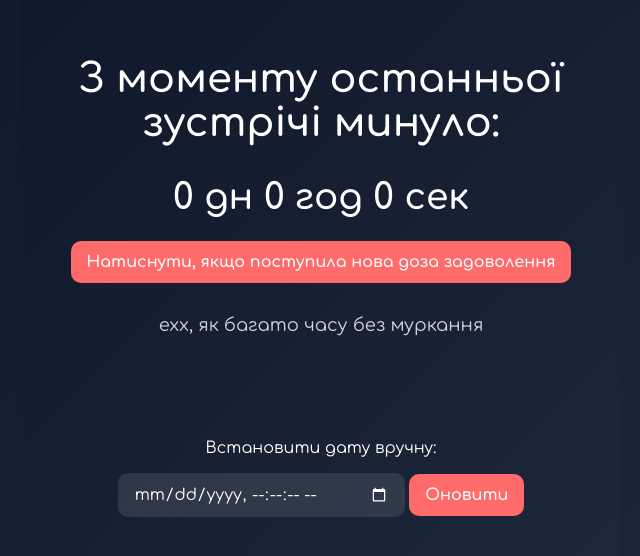
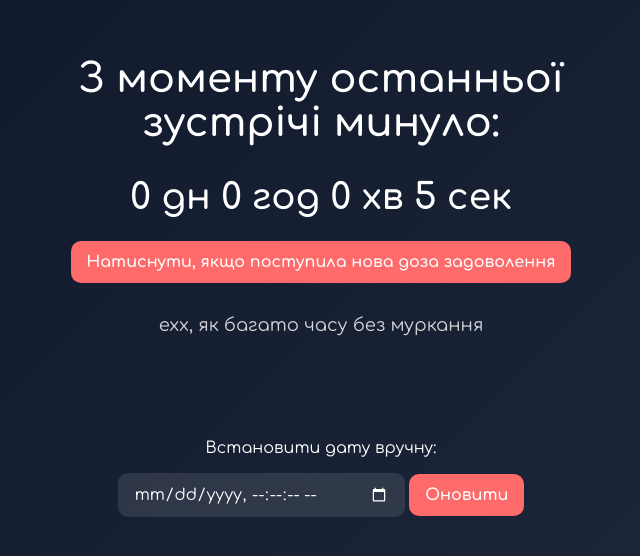
Before and after one commit to Annaa1209/murkannyaVasya, a plain HTML site: page index.html in a window 1280 px wide. Shown: the part 114-670 px from the top of the page, without its empty margins (319-959 px from the left). Drawn offline with Linux system fonts and the light colour scheme.

Commit message:
Update index.html

```diff
--- a/index.html
+++ b/index.html
@@ -10,31 +10,43 @@
       --bg: #0f172a;
       --accent: #ff6b6b;
     }
-    * {box-sizing: border-box;}
-    html, body {
+    * { box-sizing: border-box; }
+
+    html {
+      height: 100%;
+      margin: 0;
+    }
+
+    body {
       height: 100%;
       margin: 0;
       font-family: 'Comfortaa', sans-serif;
       background: linear-gradient(135deg, var(--bg), #1e293b);
       color: #fff;
-      display: flex;
+      display: flex;               /* flex only on body */
       justify-content: center;
       align-items: center;
     }
+
     .container {
+      position: relative;          /* ensures it stays above background */
+      z-index: 1;
       text-align: center;
       padding: 2rem;
       max-width: 600px;
     }
+
     h1 {
       font-size: clamp(24px, 5vw, 40px);
       margin-bottom: 2rem;
     }
+
     #counter {
       font-size: clamp(22px, 4vw, 36px);
       font-weight: 600;
       margin-bottom: 1.5rem;
     }
+
     .controls {
       display: flex;
       flex-direction: column;
@@ -42,33 +54,40 @@
       align-items: center;
       margin-bottom: 1.5rem;
     }
-    button, input[type="datetime-local"] {
+
+    button,
+    input[type="datetime-local"] {
       padding: 0.75rem 1rem;
       border: none;
       border-radius: 10px;
       font-size: 16px;
       font-family: inherit;
     }
+
     button {
       cursor: pointer;
       background: var(--accent);
       color: #fff;
       font-weight: 600;
     }
+
     input[type="datetime-local"] {
       background: rgba(255, 255, 255, 0.1);
       color: #fff;
       margin-top: 0.5rem;
     }
+
     input[type="datetime-local"]::-webkit-calendar-picker-indicator {
       filter: invert(1);
       cursor: pointer;
     }
+
     footer {
       margin-top: 1rem;
       font-size: 18px;
       opacity: 0.8;
     }
+
     label {
       display: block;
       margin-bottom: 0.5rem;
@@ -78,16 +97,14 @@
 <body>
   <div class="container">
     <h1>З моменту останньої зустрічі минуло:</h1>
-    <div id="counter">0 дн 0 год 0 сек</div>
+    <div id="counter">0 дн 0 год 0 хв 0 сек</div>
 
     <div class="controls">
       <button id="resetBtn">Натиснути, якщо поступила нова доза задоволення</button>
 
       <footer>ехх, як багато часу без муркання</footer>
-      <br/>
-      <br/>
-      <br/>
-      <br/>
+
+      <br/><br/><br/><br/>
       <div>
         <label for="manualDate">Встановити дату вручну:</label>
         <input type="datetime-local" id="manualDate" step="1">
@@ -116,21 +133,20 @@
       const totalSeconds = Math.floor(diffMs / 1000);
       const days = Math.floor(totalSeconds / 86400);
       const hours = Math.floor((totalSeconds % 86400) / 3600);
+      const minutes = Math.floor((totalSeconds % 3600) / 60);
       const seconds = totalSeconds % 60;
-      counterEl.textContent = `${days} дн ${hours} год ${secs} сек`;
+      counterEl.textContent = `${days} дн ${hours} год ${minutes} хв ${seconds} сек`;
     }
 
-    setInterval(updateCounter, 1000);
+    setInterval(updateCounter, 1000); // update every second
     updateCounter();
 
-    // Reset button stores new time
     resetBtn.addEventListener('click', () => {
       startTime = new Date();
       localStorage.setItem('startTime', startTime.toISOString());
       updateCounter();
     });
 
-    // Manual date set stores new time
     setDateBtn.addEventListener('click', () => {
       const val = manualDateInput.value;
       if (!val) return alert('Оберіть дату та час');
```
